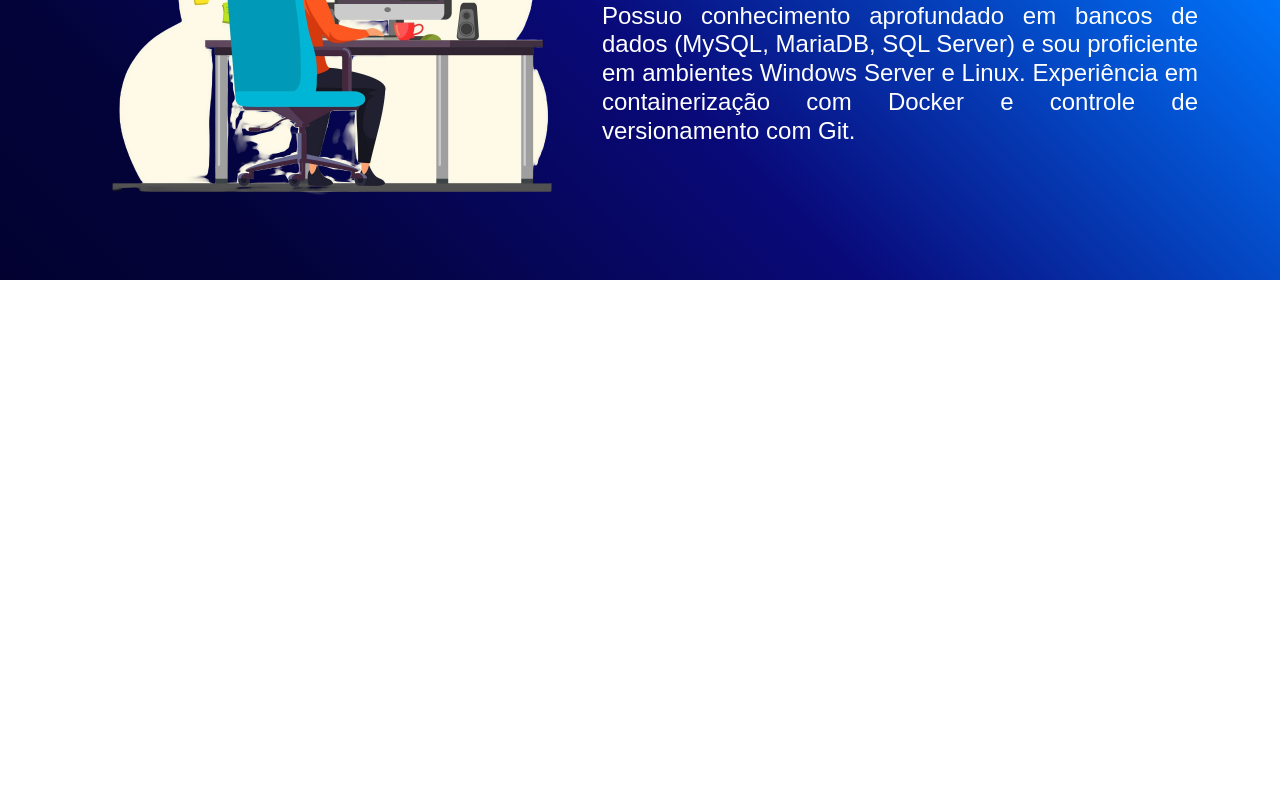
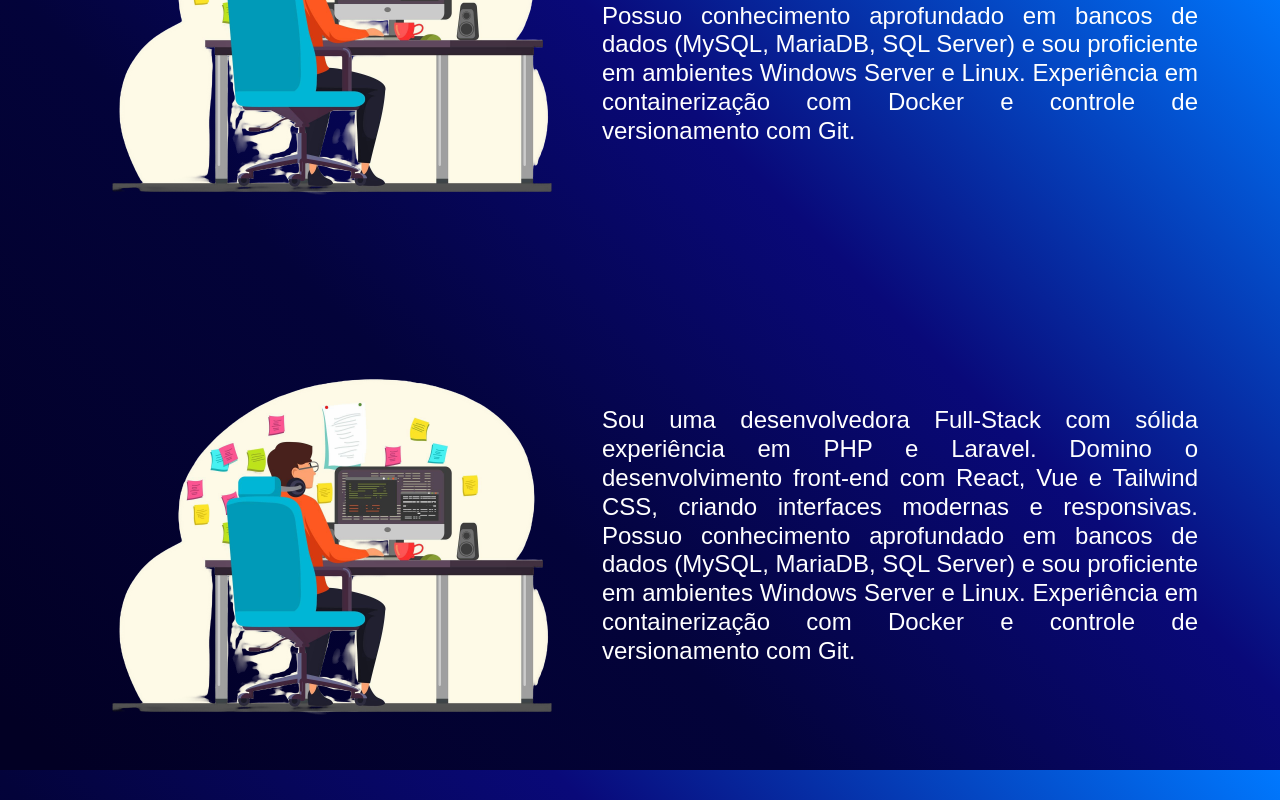
Before and after one commit to Dnnicolini/landing-page, a Vue app: page / in a window 1280 px wide. Shown: the part 830-1630 px from the top of the page. Before the commit the page ends 1110 px from the top, so only its background shows below. Built offline with nearby package versions, Linux system fonts and the light colour scheme.

Commit message:
feat: SEO | tags, description

```diff
--- a/index.html
+++ b/index.html
@@ -4,7 +4,10 @@
     <meta charset="UTF-8">
     <link rel="icon" href="/icon.png">
     <meta name="viewport" content="width=device-width, initial-scale=1.0">
-    <title>DN</title>
+    <title>Daniele Nicolini</title>
+    <meta name="description" content="Daniele Nicolini - Fullstack Developer - Portfolio">
+    <meta name="author" content="Daniele Nicolini">
+    <meta name="keywords" content="Daniele Nicolini, Portfolio, Fullstack Developer, Laravel, PHP, VUE">
   </head>
   <body>
     <div id="app"></div>
--- a/src/views/HomeView.vue
+++ b/src/views/HomeView.vue
@@ -22,7 +22,15 @@
 <div>
 <h1 class="text-about">{{ $t('message.about') }}</h1>
 </div>
+</section>
+<section id="about" class="container d-flex justify-content-between align-items-center">
+  <div>
+    <img src="../assets/images/pc-dev.png" class="img-about"  alt="pc image">
 
+  </div>
+<div>
+<h1 class="text-about">{{ $t('message.about') }}</h1>
+</div>
 </section>
 </main>
 </template>
```
Also changed, not shown: 3 other files (tests, documents, lock files or other folders).
